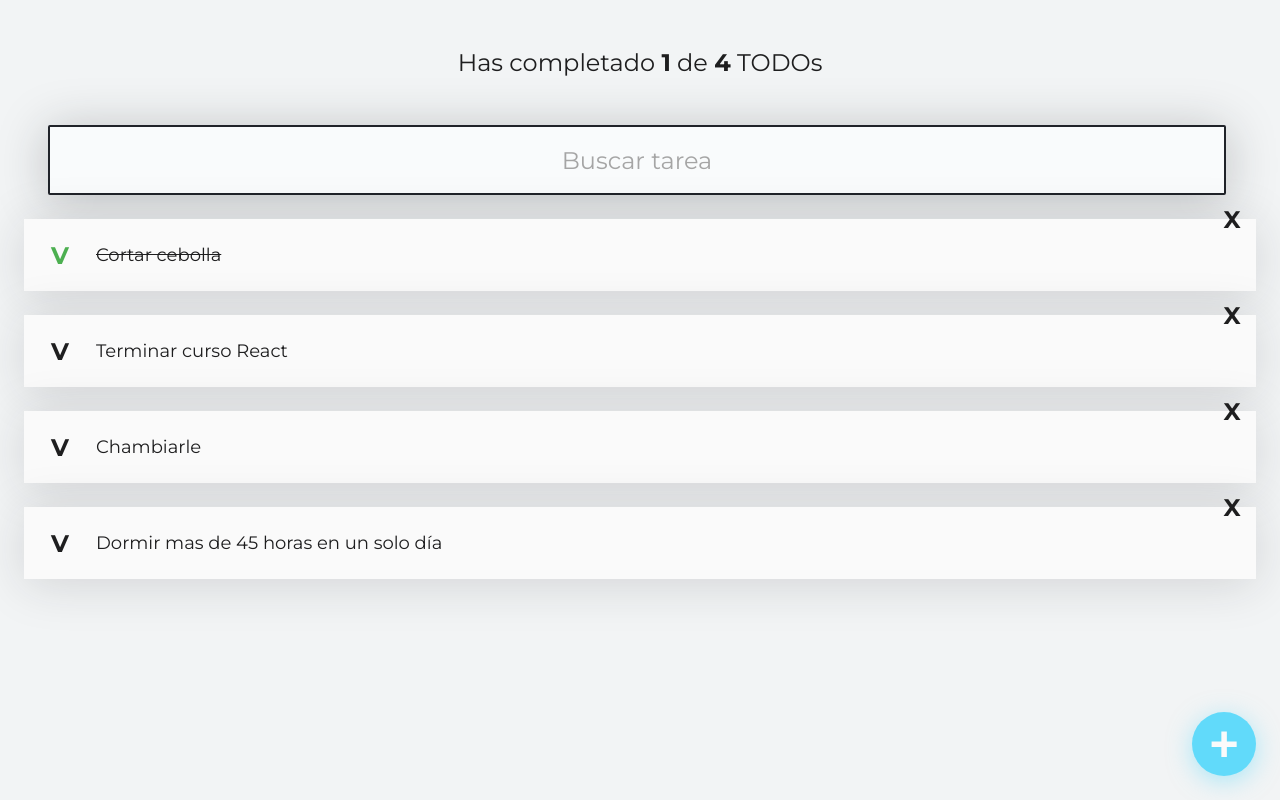
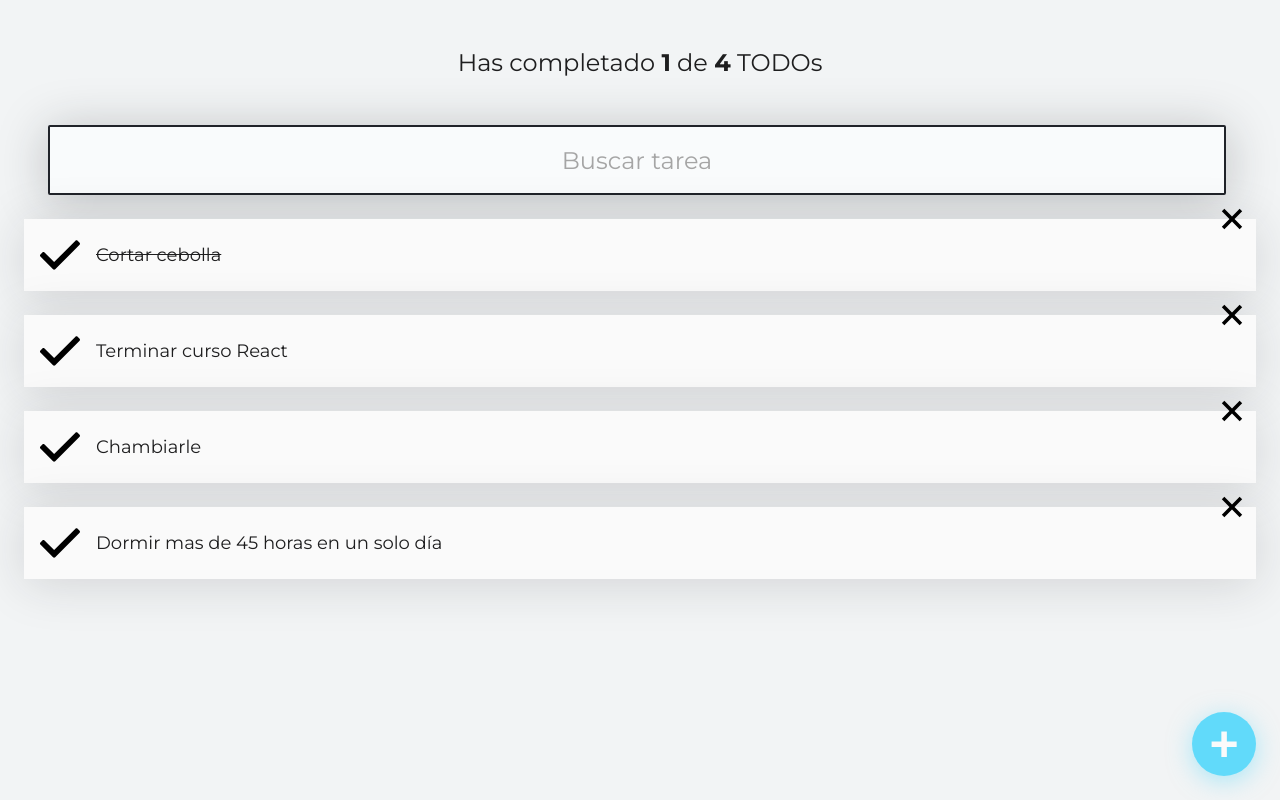
Before and after one commit to AdrianGerman/TODO-Machine, a React (Create React App) app: page / in a window 1280 px wide. Built offline with nearby package versions, Linux system fonts and the light colour scheme.

Commit message:
icons dinamic

```diff
--- /dev/null
+++ b/src/js/CompleteIcon.js
@@ -0,0 +1,8 @@
+import react from "react";
+import { TodoIcon } from "./TodoIcon";
+
+function CompleteIcon() {
+  return <TodoIcon type="check" color="gray" />;
+}
+
+export { CompleteIcon };
--- /dev/null
+++ b/src/js/DeleteIcon.js
@@ -0,0 +1,8 @@
+import react from "react";
+import { TodoIcon } from "./TodoIcon";
+
+function DeleteIcon() {
+  return <TodoIcon type="delete" color="gray" />;
+}
+
+export { DeleteIcon };
--- /dev/null
+++ b/src/js/TodoIcon.js
@@ -0,0 +1,15 @@
+import { ReactComponent as CheckSVG } from "../img/completev.svg";
+import { ReactComponent as DeleteSVG } from "../img/deletex.svg";
+
+const iconTypes = {
+  check: <CheckSVG />,
+  delete: <DeleteSVG />,
+};
+
+function TodoIcon({ type }) {
+  return (
+    <span className={`Icon Icon-svg Icon-${type}`}>{iconTypes[type]}</span>
+  );
+}
+
+export { TodoIcon };
--- a/src/js/TodoItem.js
+++ b/src/js/TodoItem.js
@@ -1,20 +1,25 @@
+import { CompleteIcon } from "./CompleteIcon.js";
+import { DeleteIcon } from "./DeleteIcon.js";
 import "../styles/TodoItem.css";
 
 function TodoItem(props) {
   return (
     <li className="TodoItem">
-      <span
+      <CompleteIcon />
+
+      {/* <span
         className={`Icon Icon-check ${props.completed && "Icon-check--active"}`}
         onClick={props.onComplete}
       >
         V
-      </span>
+      </span> */}
       <p className={`TodoItem-p ${props.completed && "TodoItem-p--complete"}`}>
         {props.text}
       </p>
-      <span className="Icon Icon-delete" onClick={props.onDelete}>
+      <DeleteIcon />
+      {/* <span className="Icon Icon-delete" onClick={props.onDelete}>
         X
-      </span>
+      </span> */}
     </li>
   );
 }
```
Also changed, not shown: src/img/completev.svg (added), src/img/deletex.svg (added).
